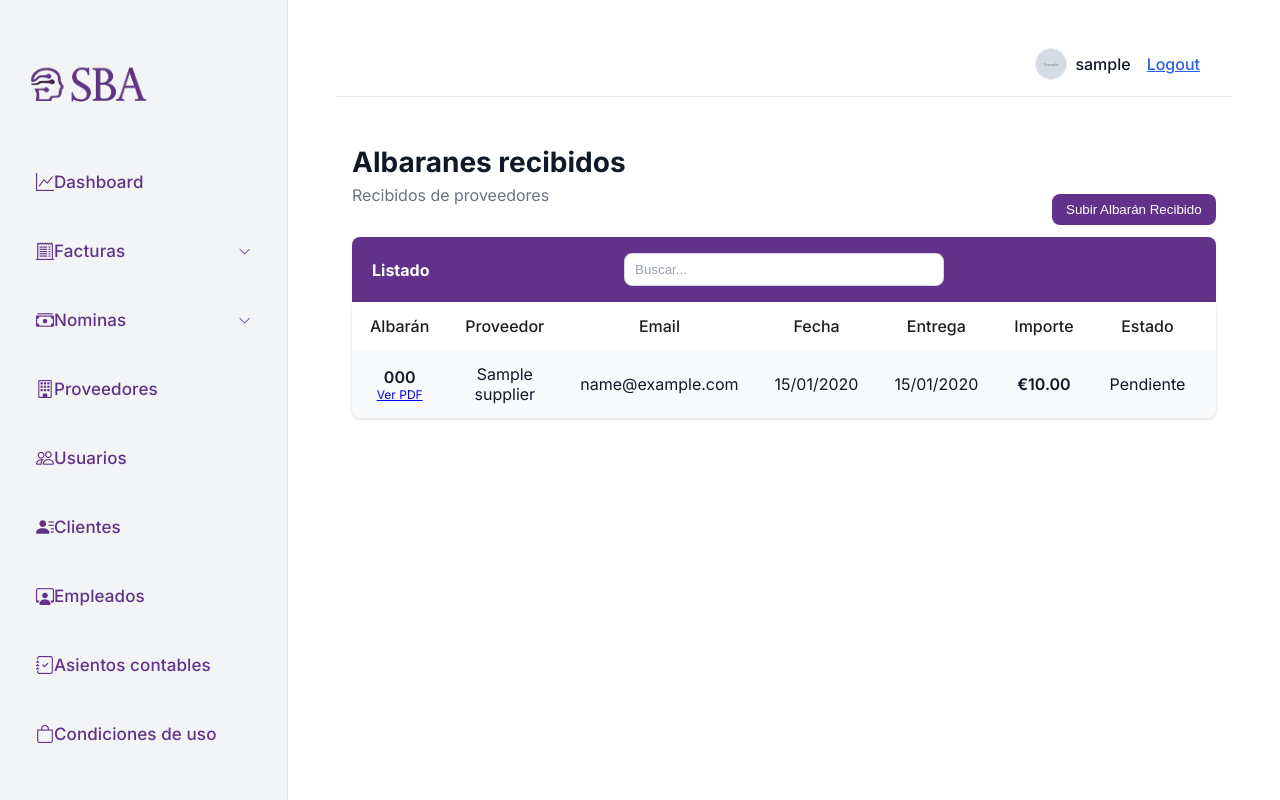
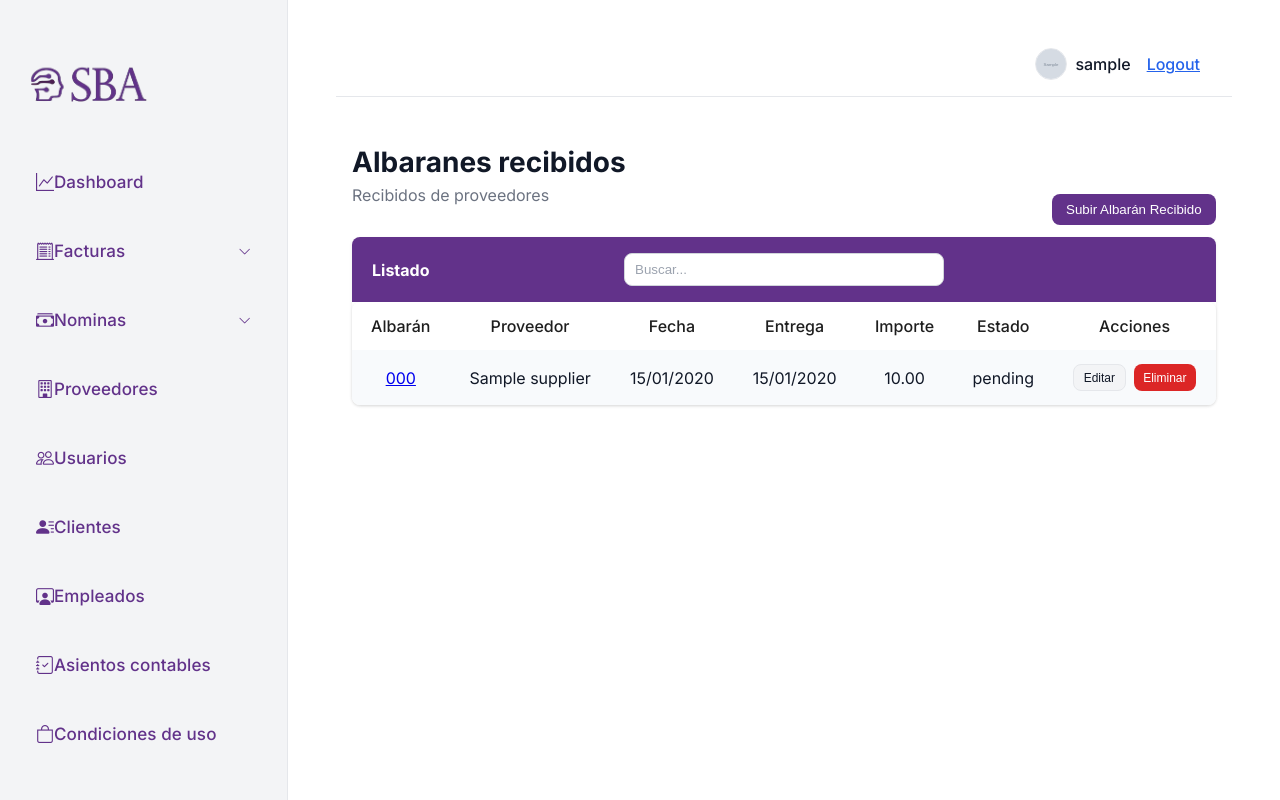
Before and after one commit to smartbookai/backend, a Django app: page /albaranes-recibidos/ in a window 1280 px wide. Run offline with Django 5.2, Linux system fonts and the light colour scheme; a user stored in the database is signed in; tables that the repository leaves empty hold one stand-in row (values such as "Sample post"); grey boxes marked "Sample" are stand-in pictures; parts of the project's set-up code (start-up, migrations or seed data) failed here and were passed over.

Commit message:
estilo en albaranes recibidos

```diff
--- a/templates/pages/albaranes_recibidos.html
+++ b/templates/pages/albaranes_recibidos.html
@@ -29,7 +29,6 @@
             <tr>
               <th class="table-header" style="padding:14px 18px;">Albarán</th>
               <th class="table-header" style="padding:14px 18px;">Proveedor</th>
-              <th class="table-header" style="padding:14px 18px;">Email</th>
               <th class="table-header" style="padding:14px 18px;">Fecha</th>
               <th class="table-header" style="padding:14px 18px;">Entrega</th>
               <th class="table-header" style="padding:14px 18px;">Importe</th>
@@ -61,19 +60,16 @@
     </div>
     <form id="purchaseDeliveryNoteForm" onsubmit="submitPurchaseDeliveryNote(event)" enctype="multipart/form-data">
       <div id="pdfDropzone" style="border:2px dashed #D1D5DB;border-radius:10px;padding:40px 24px;min-height:220px;text-align:center;cursor:pointer;margin-bottom:16px;background:#F9FAFB;">
-        <div style="display:flex;flex-direction:column;align-items:center;gap:12px;">
-          <i class="fas fa-file-pdf" style="font-size:48px;color:#9CA3AF;"></i>
-          <div>
-            <div style="font-weight:600;color:#374151;">Arrastra el PDF del albarán aquí</div>
-            <div style="color:#6B7280;font-size:14px;margin-top:4px;">o haz clic para seleccionar</div>
-          </div>
-          <div id="pdfFileName" style="color:#059669;font-size:14px;font-weight:500;"></div>
-        </div>
-        <input type="file" id="pdfInput" name="purchase_delivery_note_file" accept=".pdf" style="display:none;" required>
+        <div style="color:#6B7280;font-size:16px;">Arrastrá y suelta el albarán aquí</div>
+        <div style="margin-top:8px;color:#2563EB;font-weight:600;font-size:15px;">Seleccionar archivo</div>
+        <div style="margin-top:8px;color:#9CA3AF;font-size:13px;">PDF hasta 10MB</div>
+        <input id="pdfInput" name="purchase_delivery_note_file" type="file" accept="application/pdf" style="display:none;" />
+        <div id="pdfFileName" style="margin-top:10px;color:#374151;font-size:13px;"></div>
+        <div style="margin-top:6px;color:#9CA3AF;font-size:12px;">OpenAI procesará la información automáticamente</div>
       </div>
       <div style="display:flex;justify-content:flex-end;gap:8px;margin-top:8px;">
         <button type="button" class="btn-secondary" onclick="closePurchaseDeliveryNoteDrawer()">Cancelar</button>
-        <button type="submit" class="btn-primary">Procesar con OpenAI</button>
+        <button type="submit" class="btn-primary">Procesar Albarán</button>
       </div>
     </form>
   </aside>
@@ -210,48 +206,38 @@ function renderDeliveryNotesTable() {
   tbody.innerHTML = '';
 
   if (DELIVERY_NOTES_DATA.length === 0) {
-    tbody.innerHTML = '<tr><td colspan="8" class="text-center text-muted">No hay albaranes recibidos</td></tr>';
+    tbody.innerHTML = '<tr><td class="table-cell" colspan="7" style="color:#6B7280;padding:18px;">No hay albaranes recibidos.</td></tr>';
     return;
   }
 
-  DELIVERY_NOTES_DATA.forEach(note => {
-    const row = document.createElement('tr');
-    row.innerHTML = `
-      <td style="padding:14px 18px;">
-        <div style="font-weight:600;">${note.delivery_note_number}</div>
-        ${note.pdf_url ? `<div style="font-size:12px;color:#6B7280;"><a href="${note.pdf_url}" target="_blank">Ver PDF</a></div>` : ''}
+  DELIVERY_NOTES_DATA.forEach(dn => {
+    const actions = IS_ADMIN
+      ? `
+        <div style="display:flex; gap:8px; justify-content:center;">
+          <button class="btn-secondary" style="padding:.35rem .6rem; font-size:12px;" onclick="editDeliveryNote(${dn.id})">Editar</button>
+          <button class="btn-primary" style="background:#DC2626; padding:.35rem .6rem; font-size:12px;" onclick="deleteDeliveryNote(${dn.id})">Eliminar</button>
+        </div>
+      `
+      : `<span style="color:#9CA3AF;">-</span>`;
+
+    const tr = document.createElement('tr');
+    tr.innerHTML = `
+      <td class="table-cell" style="padding:14px 18px;">
+        ${dn.pdf_url
+          ? `<a href="${dn.pdf_url}" target="_blank" rel="noopener noreferrer">${dn.delivery_note_number || 'PDF'}</a>`
+          : (dn.delivery_note_number || '-')
+        }
       </td>
-      <td style="padding:14px 18px;">${note.supplier_name}</td>
-      <td style="padding:14px 18px;">${note.supplier_email || '-'}</td>
-      <td style="padding:14px 18px;">${note.issue_date}</td>
-      <td style="padding:14px 18px;">${note.delivery_date || '-'}</td>
-      <td style="padding:14px 18px;">
-        ${note.total_amount ? `<div style="font-weight:600;">€${parseFloat(note.total_amount).toFixed(2)}</div>` : '-'}
-      </td>
-      <td style="padding:14px 18px;">
-        <span class="badge bg-${note.status === 'invoiced' ? 'success' : note.status === 'cancelled' ? 'danger' : 'warning'}">
-          ${note.status === 'invoiced' ? 'Facturado' : note.status === 'cancelled' ? 'Cancelado' : 'Pendiente'}
-        </span>
-      </td>
-      <td style="padding:14px 18px;" class="text-right">
-        <div class="btn-group" role="group">
-          <button class="btn btn-sm btn-outline-primary" onclick="viewDeliveryNote(${note.id})" title="Ver">
-            <i class="bi bi-eye"></i>
-          </button>
-          ${IS_ADMIN ? `
-            <button class="btn btn-sm btn-outline-secondary" onclick="editDeliveryNote(${note.id})" title="Editar">
-              <i class="bi bi-pencil"></i>
-            </button>
-            ${note.status === 'pending' ? `
-              <button class="btn btn-sm btn-outline-success" onclick="generateInvoiceFromDeliveryNote(${note.id})" title="Generar factura">
-                <i class="bi bi-file-earmark-text"></i>
-              </button>
-            ` : ''}
-          ` : ''}
-        </div>
+      <td class="table-cell" style="padding:14px 18px;">${dn.supplier_name || '-'}</td>
+      <td class="table-cell" style="padding:14px 18px;">${dn.issue_date || '-'}</td>
+      <td class="table-cell" style="padding:14px 18px;">${dn.delivery_date || '-'}</td>
+      <td class="table-cell" style="padding:14px 18px;">${dn.total_amount || '-'}</td>
+      <td class="table-cell" style="padding:14px 18px;">${dn.status || '-'}</td>
+      <td class="table-cell text-right" style="padding:14px 18px;">
+        ${actions}
       </td>
     `;
-    tbody.appendChild(row);
+    tbody.appendChild(tr);
   });
 }
 
```
